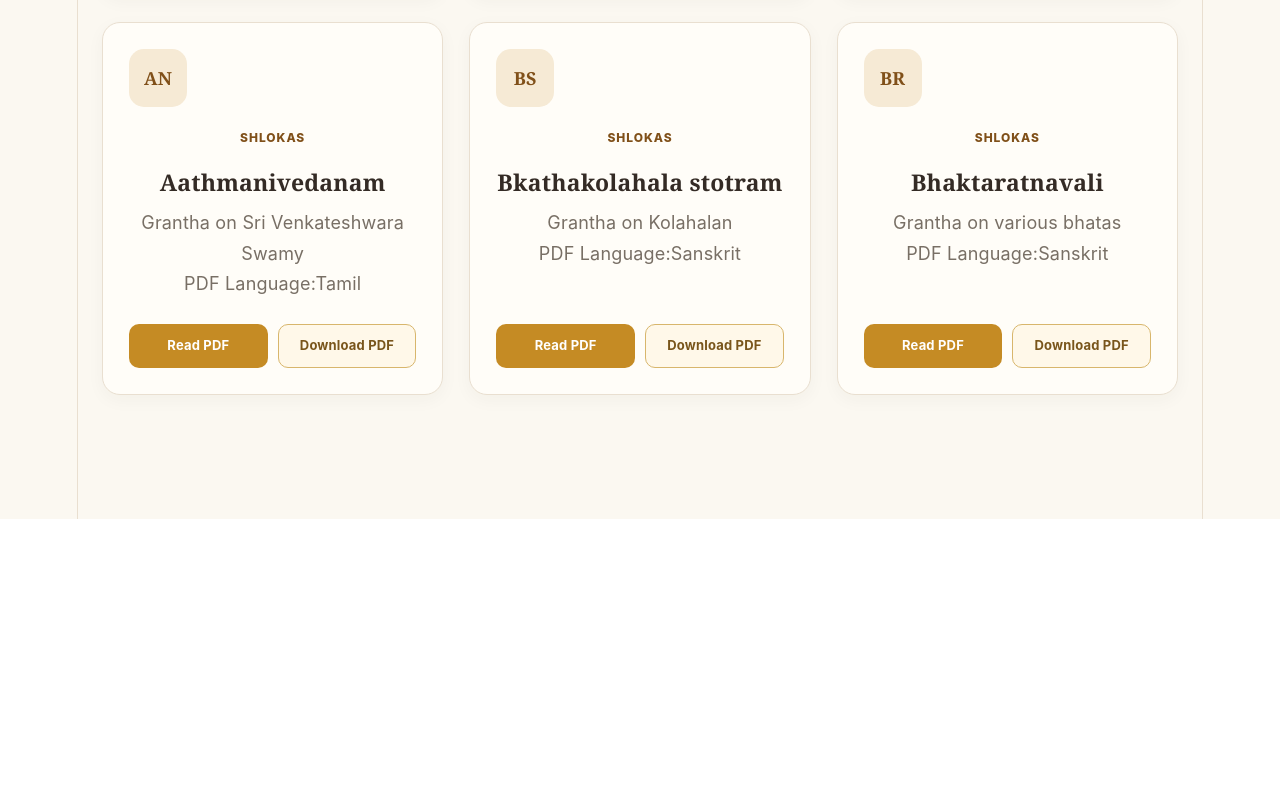
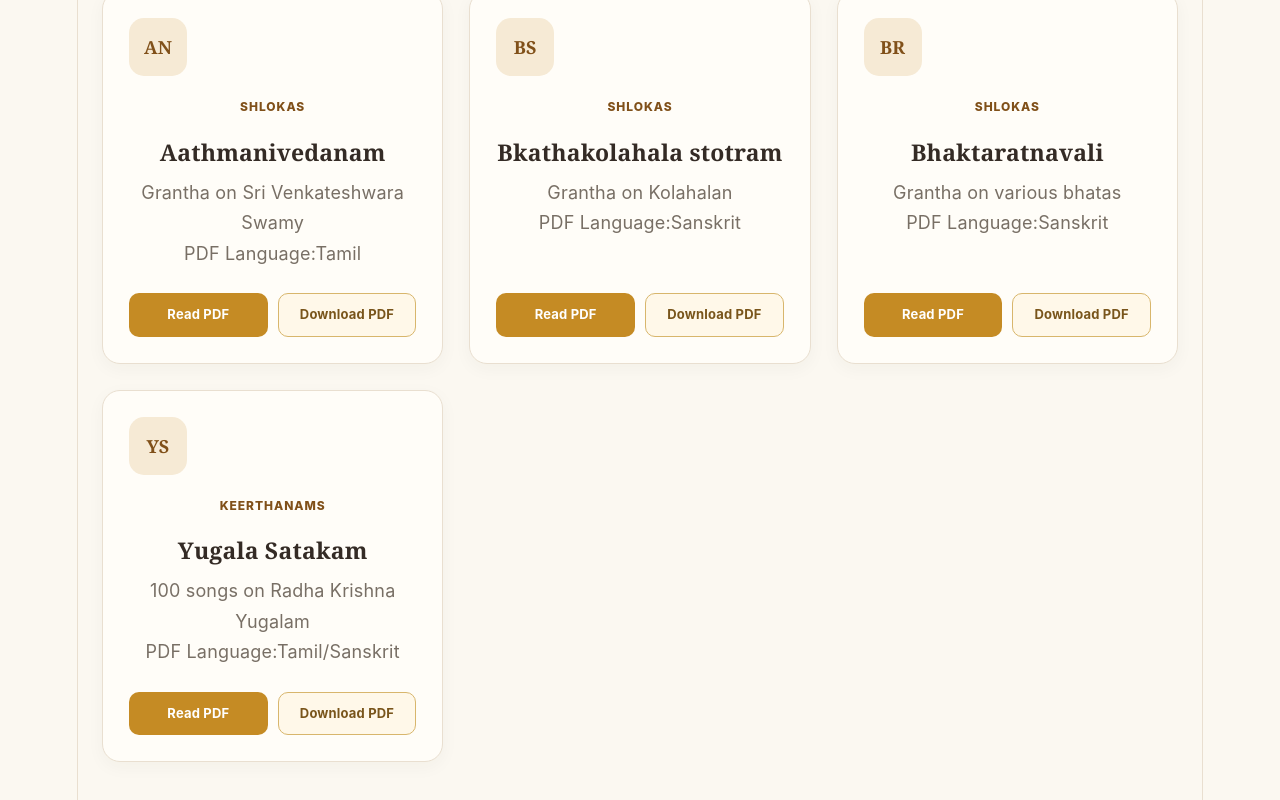
Before and after one commit to vamseedharan/dev, a React (Vite) app: page / in a window 1280 px wide. Shown: the part 1004-1804 px from the top of the page. Before the commit the page ends 1523 px from the top, so only its background shows below. Built offline with nearby package versions, Linux system fonts and the light colour scheme.

Commit message:
Add files via upload

```diff
--- a/src/App.tsx
+++ b/src/App.tsx
@@ -29,7 +29,7 @@ const documents: DocumentItem[] = [
     description: "100 songs on Sri Radha Devi",
     fileId: "1aVOeooNDY8PnYCYBGsl6o7odwY824bvQ",
     shortname:"RS",
-    PDFlanguage:"Tamil and Sanskrit",
+    PDFlanguage:"Tamil/Sanskrit",
   },
   {
     id: 3,
@@ -66,6 +66,15 @@ const documents: DocumentItem[] = [
     fileId: "1sFVPSVz2JFJd2lKzasmLB36tVD9VRoU8",
     shortname:"BR",
     PDFlanguage:"Sanskrit",
+  },
+  {
+    id: 7,
+    title: "Yugala Satakam",
+    category: "Keerthanams",
+    description: "100 songs on Radha Krishna Yugalam",
+    fileId: "17j0wg7czkpH9Q58s9oFx_zieM9yioLtD",
+    shortname:"YS",
+    PDFlanguage:"Tamil/Sanskrit",
   },
 ];
 
```
